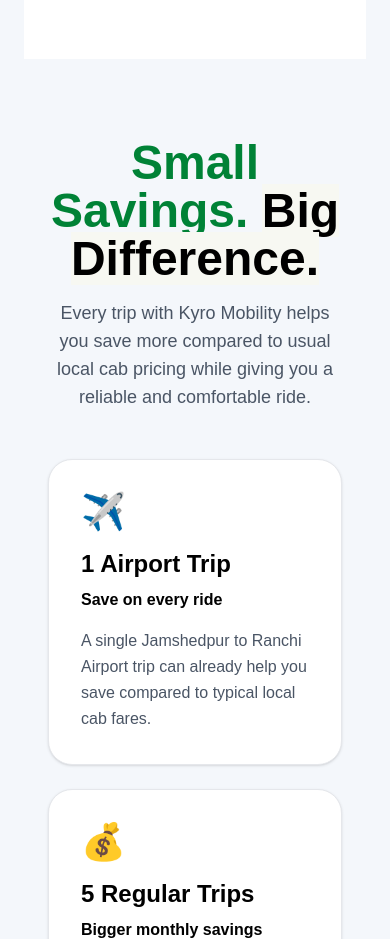
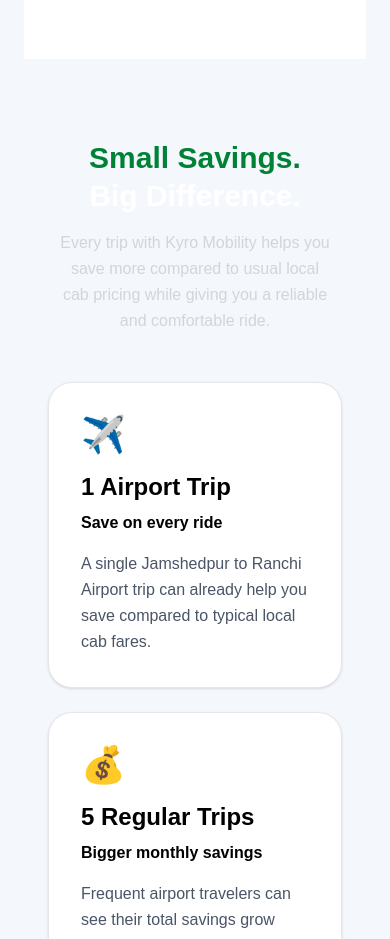
Before and after one commit to itsrishu0402-droid/voltra-app, a Next.js app: page / in a window 390 px wide. Shown: the part 3060-3999 px from the top of the page. Built offline with nearby package versions, Linux system fonts and the light colour scheme.

Commit message:
Fixed services mobile layout

```diff
--- a/app/page.tsx
+++ b/app/page.tsx
@@ -249,12 +249,13 @@
 <section className="py-20">
   <div className="max-w-7xl mx-auto px-6">
     <div className="text-center mb-12">
-      <h2 className="text-5xl font-extrabold">
-        <span className="text-green-700">Small Savings.</span>{" "}
-        <span className="bg-[#f7f8f2]">Big Difference.</span>
-      </h2>
+      <h2 className="text-3xl sm:text-5xl font-extrabold leading-tight text-center">
+  <span className="text-green-700">Small Savings.</span>
+  <br className="sm:hidden" />
+  <span className="text-white sm:text-black"> Big Difference.</span>
+</h2>
 
-      <p className="text-gray-600 text-lg mt-4 max-w-2xl mx-auto">
+      <p className="text-gray-300 sm:text-gray-600 text-base sm:text-lg mt-4 max-w-2xl mx-auto leading-relaxed px-2">
         Every trip with Kyro Mobility helps you save more compared to usual
         local cab pricing while giving you a reliable and comfortable ride.
       </p>
```
